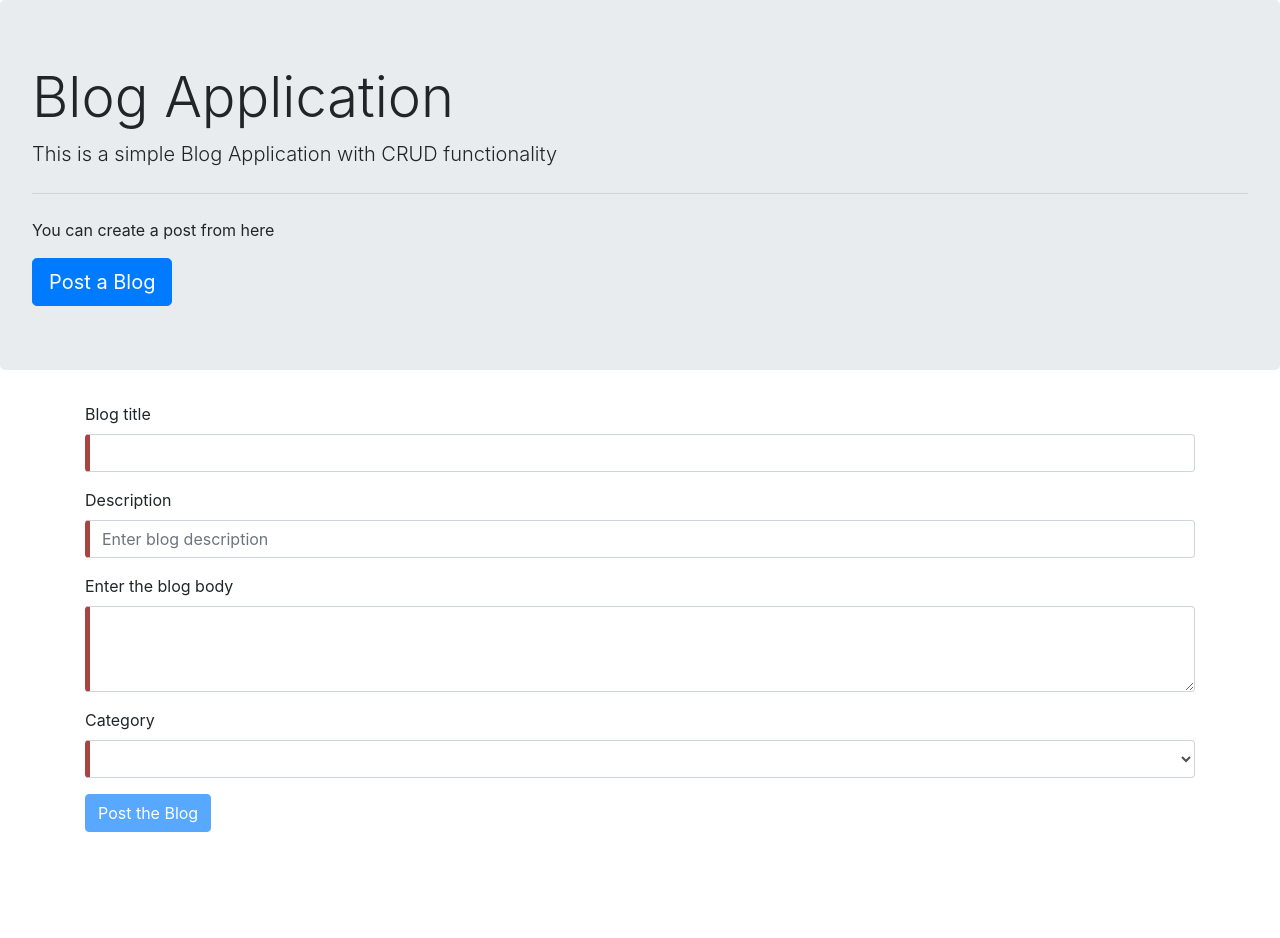
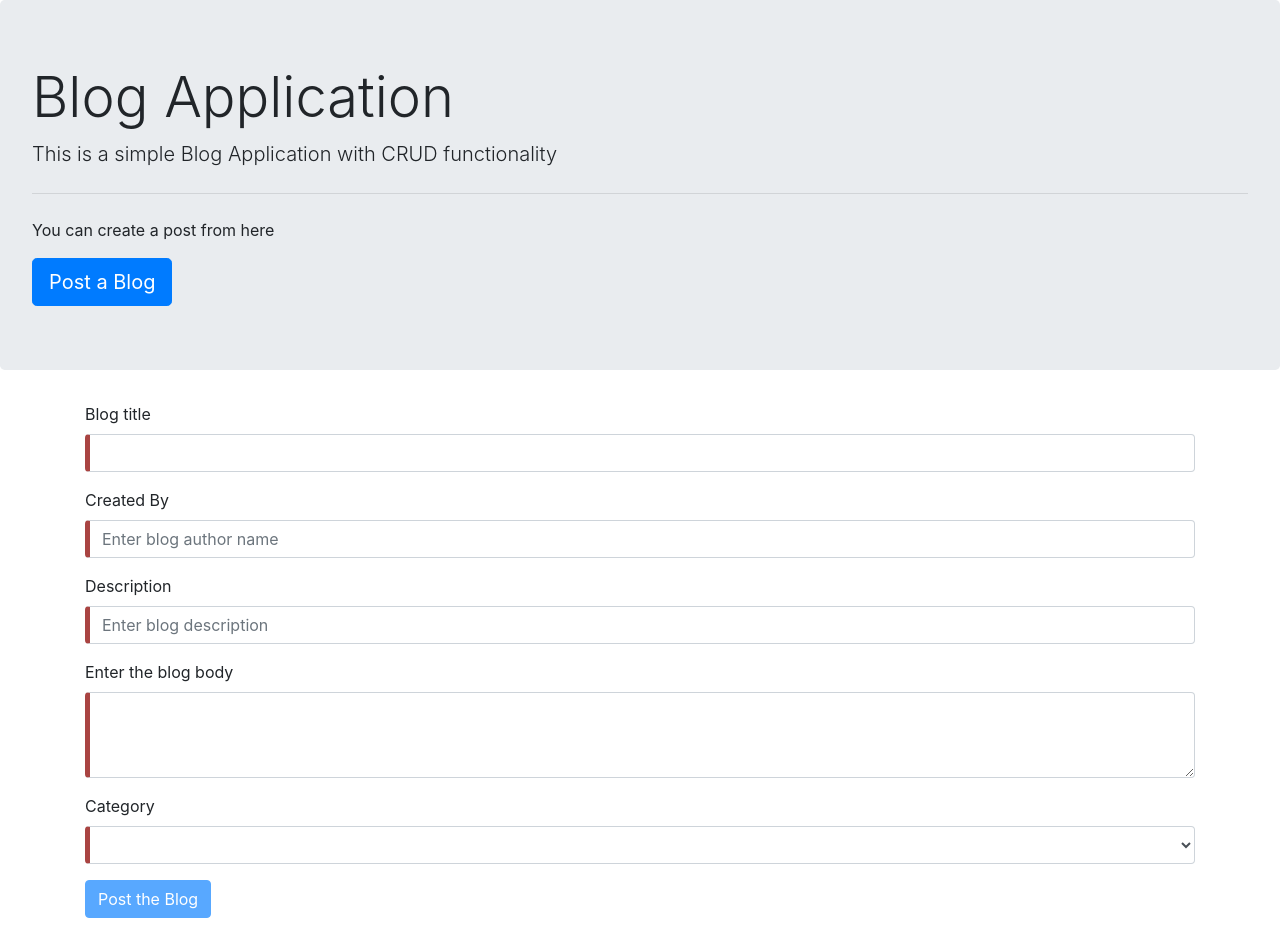
Before and after one commit to DibashMajumder/blog-application, an Angular app in the folder frontend/: page /create in a window 1280 px wide. Before the commit the page ends 852 px from the top, so only its background shows below. Built offline with nearby package versions, Linux system fonts and the light colour scheme.

Commit message:
updated blog-create

```diff
--- a/frontend/src/app/blog-create/blog-create.component.html
+++ b/frontend/src/app/blog-create/blog-create.component.html
@@ -11,6 +11,12 @@
 
         <div [hidden]="title.valid || title.pristine" class="alert alert-danger">
           Blog Title Required
+        </div>
+
+        <div class="form-group">
+          <label>Created By</label>
+          <input type="text" name="blogAuthor" [(ngModel)]="blogAuthor" #author="ngModel" class="form-control"
+            placeholder="Enter blog author name" required>
         </div>
 
         <div class="form-group">
--- a/frontend/src/app/blog-create/blog-create.component.ts
+++ b/frontend/src/app/blog-create/blog-create.component.ts
@@ -13,6 +13,7 @@ export class BlogCreateComponent implements OnInit {
   public blogBodyHtml: string;
   public blogDescription: string;
   public blogCategory: string;
+  public blogAuthor: string;
   public possibleCategories = ['Comedy', 'Drama', 'Action', 'Technology'];
 
   constructor(
@@ -34,7 +35,8 @@ export class BlogCreateComponent implements OnInit {
       title: this.blogTitle,
       description: this.blogDescription,
       blogBody: this.blogBodyHtml,
-      category: this.blogCategory
+      category: this.blogCategory,
+      author: this.blogAuthor
     };
 
     console.log(blogData);
```
